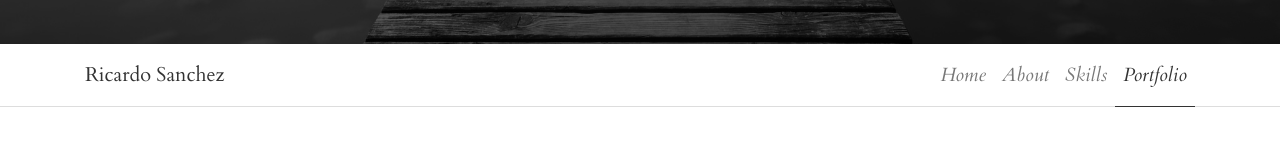
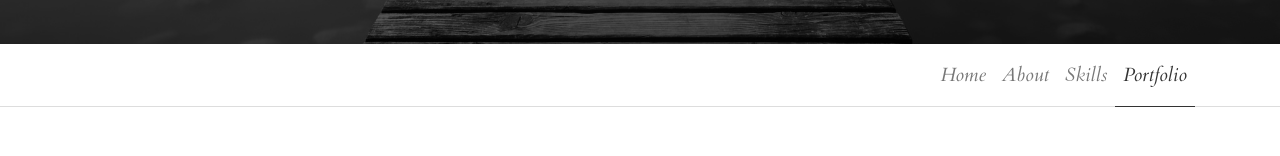
Before and after one commit to goten1340/Portfolio, a plain HTML site: page index.html in a window 1280 px wide. Shown: the part 756-912 px from the top of the page. Drawn offline with nearby package versions, Linux system fonts and the light colour scheme.

Commit message:
Update index.html

```diff
--- a/index.html
+++ b/index.html
@@ -48,7 +48,7 @@
     <!-- navbar-->
     <header class="header">
       <nav class="navbar navbar-expand-lg">
-        <div class="container"><a href="#intro" class="navbar-brand link-scroll">Ricardo Sanchez</a>
+        <div class="container">
           <button type="button" data-toggle="collapse" data-target="#navbarSupportedContent" aria-controls="navbarSupportedContent" aria-expanded="false" aria-label="Toggle navigation" class="navbar-toggler navbar-toggler-right"><i class="fa fa-bars"></i></button>
           <div id="navbarSupportedContent" class="collapse navbar-collapse">
             <ul class="navbar-nav ml-auto">
```
